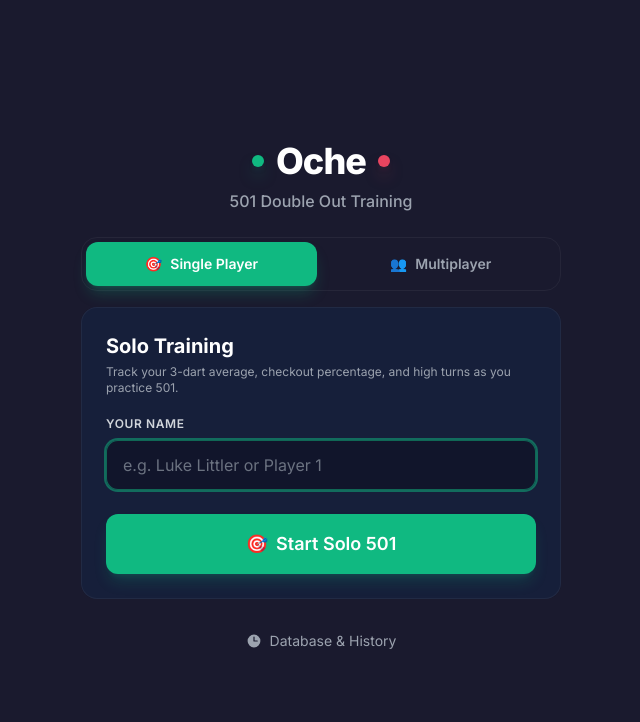
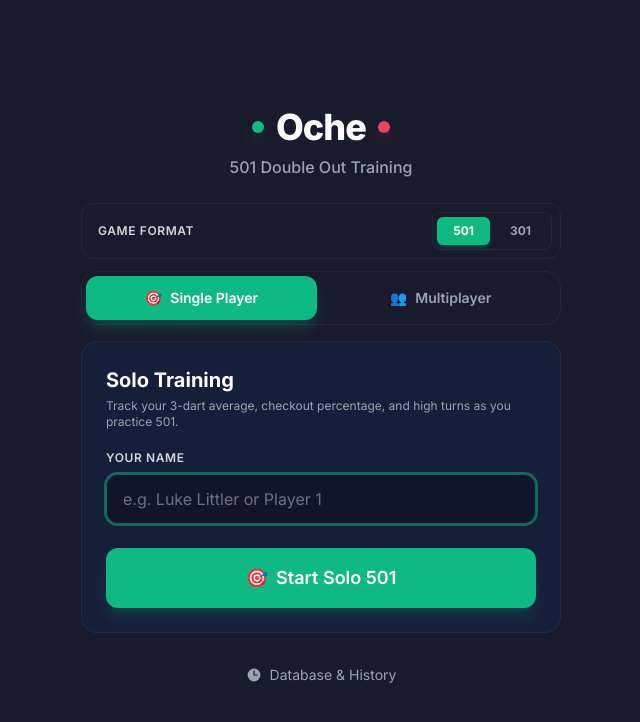
Before and after one commit to 7Eero/oche, a Next.js app: page / in a window 1280 px wide. Shown: the top 722 px of the page, without its empty margins (319-959 px from the left). Built offline with nearby package versions, Linux system fonts and the light colour scheme.

Commit message:
feat: add 301 game format for singleplayer and multiplayer

```diff
--- a/src/components/GameBoard.tsx
+++ b/src/components/GameBoard.tsx
@@ -9,6 +9,7 @@ import { useState } from "react";
 import { Dart } from "@/types/game";
 
 export function GameBoard() {
+  const startingScore = useGameStore((s) => s.startingScore) || 501;
   const players = useGameStore((s) => s.players);
   const currentPlayerIndex = useGameStore((s) => s.currentPlayerIndex);
   const currentTurnDarts = useGameStore((s) => s.currentTurnDarts);
@@ -55,7 +56,9 @@ export function GameBoard() {
           ← Exit
         </button>
         <h1 className="text-sm font-semibold text-gray-400">
-          {players.length === 1 ? "501 Solo Training" : "501 Double Out"}
+          {players.length === 1
+            ? `${startingScore} Solo Training`
+            : `${startingScore} Double Out`}
         </h1>
         <button
           onClick={() => setShowHistory(!showHistory)}
--- a/src/components/GameHistory.tsx
+++ b/src/components/GameHistory.tsx
@@ -120,6 +120,9 @@ export function GameHistory({ onBack }: GameHistoryProps) {
                       <span className="font-semibold text-gold-light group-hover:text-primary-300 transition-colors">
                         {game.winner}
                       </span>
+                      <span className="text-[10px] font-bold px-1.5 py-0.5 rounded bg-surface-800 text-gray-300 border border-white/5">
+                        {game.startingScore || 501}
+                      </span>
                     </div>
                     <div className="flex items-center gap-2">
                       <span className="text-xs text-gray-500">
--- a/src/components/GameOverModal.tsx
+++ b/src/components/GameOverModal.tsx
@@ -11,12 +11,14 @@ export function GameOverModal() {
   const winnerId = useGameStore((s) => s.winnerId);
   const resetGame = useGameStore((s) => s.resetGame);
   const setupPlayers = useGameStore((s) => s.setupPlayers);
+  const startingScore = useGameStore((s) => s.startingScore) || 501;
 
   const winner = players.find((p) => p.id === winnerId);
 
   const handleRematch = () => {
     // Keep same players, start new game
     const store = useGameStore.getState();
+    const currentScore = store.startingScore || 501;
     const playerNames = store.players.map((p) => ({
       id: p.id,
       name: p.name,
@@ -24,6 +26,7 @@ export function GameOverModal() {
 
     useGameStore.setState({
       id: "",
+      startingScore: currentScore,
       players: [],
       currentPlayerIndex: 0,
       currentTurnDarts: [],
@@ -37,7 +40,7 @@ export function GameOverModal() {
 
     // Then immediately start
     setTimeout(() => {
-      useGameStore.getState().startGame();
+      useGameStore.getState().startGame(currentScore);
     }, 50);
   };
 
--- a/src/components/MatchDetails.tsx
+++ b/src/components/MatchDetails.tsx
@@ -119,7 +119,7 @@ export function MatchDetails({ gameId, onBack }: MatchDetailsProps) {
         <div className="flex items-center justify-center gap-4 mt-3 text-xs text-gray-400">
           <span>{game.totalTurns} Total Turns</span>
           <span>•</span>
-          <span>501 Double Out</span>
+          <span>{game.startingScore || 501} Double Out</span>
         </div>
       </div>
 
--- a/src/components/PlayerSetup.tsx
+++ b/src/components/PlayerSetup.tsx
@@ -12,6 +12,8 @@ export function PlayerSetup() {
   const [showHistory, setShowHistory] = useState(false);
 
   const setupPlayers = useGameStore((s) => s.setupPlayers);
+  const targetStartingScore = useGameStore((s) => s.targetStartingScore);
+  const setTargetStartingScore = useGameStore((s) => s.setTargetStartingScore);
   const addPlayer = useGameStore((s) => s.addPlayer);
   const removePlayer = useGameStore((s) => s.removePlayer);
   const startGame = useGameStore((s) => s.startGame);
@@ -60,11 +62,42 @@ export function PlayerSetup() {
           </h1>
           <div className="w-3 h-3 rounded-full bg-accent shadow-lg shadow-accent/50" />
         </div>
-        <p className="text-gray-400 font-medium">501 Double Out Training</p>
+        <p className="text-gray-400 font-medium">
+          {targetStartingScore} Double Out Training
+        </p>
       </div>
 
       {/* In-app Install Prompt */}
       <InstallPrompt />
+
+      {/* Target Score Selector: 501 / 301 */}
+      <div className="flex items-center justify-between w-full mb-3 p-2 bg-surface-800/80 rounded-xl border border-white/5 animate-slide-up">
+        <span className="text-xs font-semibold text-gray-300 uppercase tracking-wider pl-2">
+          Game Format
+        </span>
+        <div className="flex gap-1 bg-surface-900/90 p-1 rounded-lg border border-white/5">
+          <button
+            onClick={() => setTargetStartingScore(501)}
+            className={`px-4 py-1.5 rounded-md text-xs font-bold transition-all ${
+              targetStartingScore === 501
+                ? "bg-primary-500 text-white shadow-md shadow-primary-500/25"
+                : "text-gray-400 hover:text-white"
+            }`}
+          >
+            501
+          </button>
+          <button
+            onClick={() => setTargetStartingScore(301)}
+            className={`px-4 py-1.5 rounded-md text-xs font-bold transition-all ${
+              targetStartingScore === 301
+                ? "bg-primary-500 text-white shadow-md shadow-primary-500/25"
+                : "text-gray-400 hover:text-white"
+            }`}
+          >
+            301
+          </button>
+        </div>
+      </div>
 
       {/* Mode Selector */}
       <div className="grid grid-cols-2 gap-2 w-full mb-4 p-1 bg-surface-800/80 rounded-2xl border border-white/5 animate-slide-up">
@@ -100,7 +133,7 @@ export function PlayerSetup() {
             <div className="mb-5">
               <h2 className="text-xl font-bold text-white mb-1">Solo Training</h2>
               <p className="text-xs text-gray-400">
-                Track your 3-dart average, checkout percentage, and high turns as you practice 501.
+                Track your 3-dart average, checkout percentage, and high turns as you practice {targetStartingScore}.
               </p>
             </div>
 
@@ -125,7 +158,7 @@ export function PlayerSetup() {
               className="btn-primary w-full text-lg py-4 flex items-center justify-center gap-2"
             >
               <span>🎯</span>
-              <span>Start Solo 501</span>
+              <span>Start Solo {targetStartingScore}</span>
             </button>
           </div>
         ) : (
@@ -134,7 +167,7 @@ export function PlayerSetup() {
             <div className="mb-4">
               <h2 className="text-xl font-bold text-white mb-1">Multiplayer Match</h2>
               <p className="text-xs text-gray-400">
-                Add 2 or more players to compete in 501 double-out.
+                Add 2 or more players to compete in {targetStartingScore} double-out.
               </p>
             </div>
 
@@ -216,7 +249,7 @@ export function PlayerSetup() {
             >
               {setupPlayers.length < 2
                 ? `Need ${2 - setupPlayers.length} more player${setupPlayers.length === 0 ? "s" : ""}`
-                : `Start Match (${setupPlayers.length} players)`}
+                : `Start Match (${setupPlayers.length} players • ${targetStartingScore})`}
             </button>
           </div>
         )}
--- a/src/lib/db.ts
+++ b/src/lib/db.ts
@@ -4,6 +4,7 @@ import { GameHistory, Player, Dart, Turn } from '@/types/game';
 // Extended types for database storage
 export interface DBGame {
   id: string;
+  startingScore?: number;
   winner: string;
   date: string;
   totalTurns: number;
@@ -76,7 +77,8 @@ export async function saveGameToDb(
   players: Player[],
   winner: Player,
   startedAt: string,
-  finishedAt: string
+  finishedAt: string,
+  startingScore = 501
 ): Promise<void> {
   const totalTurns = players.reduce((sum, p) => sum + p.turns.length, 0);
 
@@ -84,6 +86,7 @@ export async function saveGameToDb(
     // Save game record
     await db.games.put({
       id: gameId,
+      startingScore,
       winner: winner.name,
       date: finishedAt,
       totalTurns,
@@ -174,6 +177,7 @@ export async function loadGameHistory(): Promise<GameHistory[]> {
 
     history.push({
       id: game.id,
+      startingScore: game.startingScore || 501,
       players: playerResults.map((pr) => ({
         name: pr.playerName,
         finalScore: pr.finalScore,
--- a/src/store/gameStore.ts
+++ b/src/store/gameStore.ts
@@ -14,11 +14,11 @@ function generateId(): string {
   return Math.random().toString(36).substring(2, 11) + Date.now().toString(36);
 }
 
-function createPlayer(name: string): Player {
+function createPlayer(name: string, startingScore = 501): Player {
   return {
     id: generateId(),
     name,
-    remaining: STARTING_SCORE,
+    remaining: startingScore,
     turns: [],
     dartsThrown: 0,
     average: 0,
@@ -46,12 +46,16 @@ function isOnCheckoutScore(remaining: number): boolean {
 }
 
 interface GameStore extends GameState {
+  // Target score
+  targetStartingScore: number;
+  setTargetStartingScore: (score: number) => void;
+
   // Setup actions
   setupPlayers: { id: string; name: string }[];
   addPlayer: (name: string) => void;
   removePlayer: (id: string) => void;
-  startGame: () => void;
-  startSoloGame: (name?: string) => void;
+  startGame: (overrideScore?: number) => void;
+  startSoloGame: (name?: string, overrideScore?: number) => void;
   resetGame: () => void;
 
   // Game actions
@@ -74,6 +78,8 @@ interface GameStore extends GameState {
 export const useGameStore = create<GameStore>((set, get) => ({
   // Initial state
   id: "",
+  startingScore: 501,
+  targetStartingScore: 501,
   players: [],
   currentPlayerIndex: 0,
   currentTurnDarts: [],
@@ -84,6 +90,10 @@ export const useGameStore = create<GameStore>((set, get) => ({
   finishedAt: null,
   setupPlayers: [],
   gameHistory: [],
+
+  setTargetStartingScore: (score: number) => {
+    set({ targetStartingScore: score });
+  },
 
   // Setup actions
   addPlayer: (name: string) => {
@@ -103,14 +113,16 @@ export const useGameStore = create<GameStore>((set, get) => ({
     }));
   },
 
-  startGame: () => {
-    const { setupPlayers } = get();
+  startGame: (overrideScore?: number) => {
+    const { setupPlayers, targetStartingScore } = get();
     if (setupPlayers.length < 1) return;
 
-    const players = setupPlayers.map((sp) => createPlayer(sp.name));
+    const score = overrideScore || targetStartingScore || 501;
+    const players = setupPlayers.map((sp) => createPlayer(sp.name, score));
 
     set({
       id: generateId(),
+      startingScore: score,
       players,
       currentPlayerIndex: 0,
       currentTurnDarts: [],
@@ -122,11 +134,14 @@ export const useGameStore = create<GameStore>((set, get) => ({
     });
   },
 
-  startSoloGame: (playerName?: string) => {
+  startSoloGame: (playerName?: string, overrideScore?: number) => {
+    const { targetStartingScore } = get();
+    const score = overrideScore || targetStartingScore || 501;
     const name = playerName?.trim() || "Solo Player";
-    const player = createPlayer(name);
+    const player = createPlayer(name, score);
     set({
       id: generateId(),
+      startingScore: score,
       players: [player],
       currentPlayerIndex: 0,
       currentTurnDarts: [],
@@ -142,6 +157,7 @@ export const useGameStore = create<GameStore>((set, get) => ({
   resetGame: () => {
     set({
       id: "",
+      startingScore: get().targetStartingScore || 501,
       players: [],
       currentPlayerIndex: 0,
       currentTurnDarts: [],
@@ -249,6 +265,7 @@ export const useGameStore = create<GameStore>((set, get) => ({
       // Save to history
       const historyEntry: GameHistory = {
         id: state.id,
+        startingScore: state.startingScore || 501,
         players: updatedPlayers.map((p) => ({
           name: p.name,
           finalScore: p.remaining,
@@ -268,7 +285,8 @@ export const useGameStore = create<GameStore>((set, get) => ({
         updatedPlayers,
         updatedPlayer,
         state.startedAt,
-        finishedAt
+        finishedAt,
+        state.startingScore || 501
       ).catch(() => {
         // Ignore DB errors
       });
@@ -375,6 +393,7 @@ export const useGameStore = create<GameStore>((set, get) => ({
       const finishedAt = new Date().toISOString();
       const historyEntry: GameHistory = {
         id: state.id,
+        startingScore: state.startingScore || 501,
         players: updatedPlayers.map((p) => ({
           name: p.name,
           finalScore: p.remaining,
@@ -394,7 +413,8 @@ export const useGameStore = create<GameStore>((set, get) => ({
         updatedPlayers,
         updatedPlayer,
         state.startedAt,
-        finishedAt
+        finishedAt,
+        state.startingScore || 501
       ).catch(() => {
         // Ignore DB errors
       });
--- a/src/types/game.ts
+++ b/src/types/game.ts
@@ -29,6 +29,7 @@ export interface Player {
 
 export interface GameState {
   id: string;
+  startingScore: number;
   players: Player[];
   currentPlayerIndex: number;
   currentTurnDarts: Dart[];
@@ -41,6 +42,7 @@ export interface GameState {
 
 export interface GameHistory {
   id: string;
+  startingScore?: number;
   players: { name: string; finalScore: number; average: number }[];
   winner: string;
   date: string;
```
Also changed, not shown: public/sw.js, 1 other file (tests, documents, lock files or other folders).
